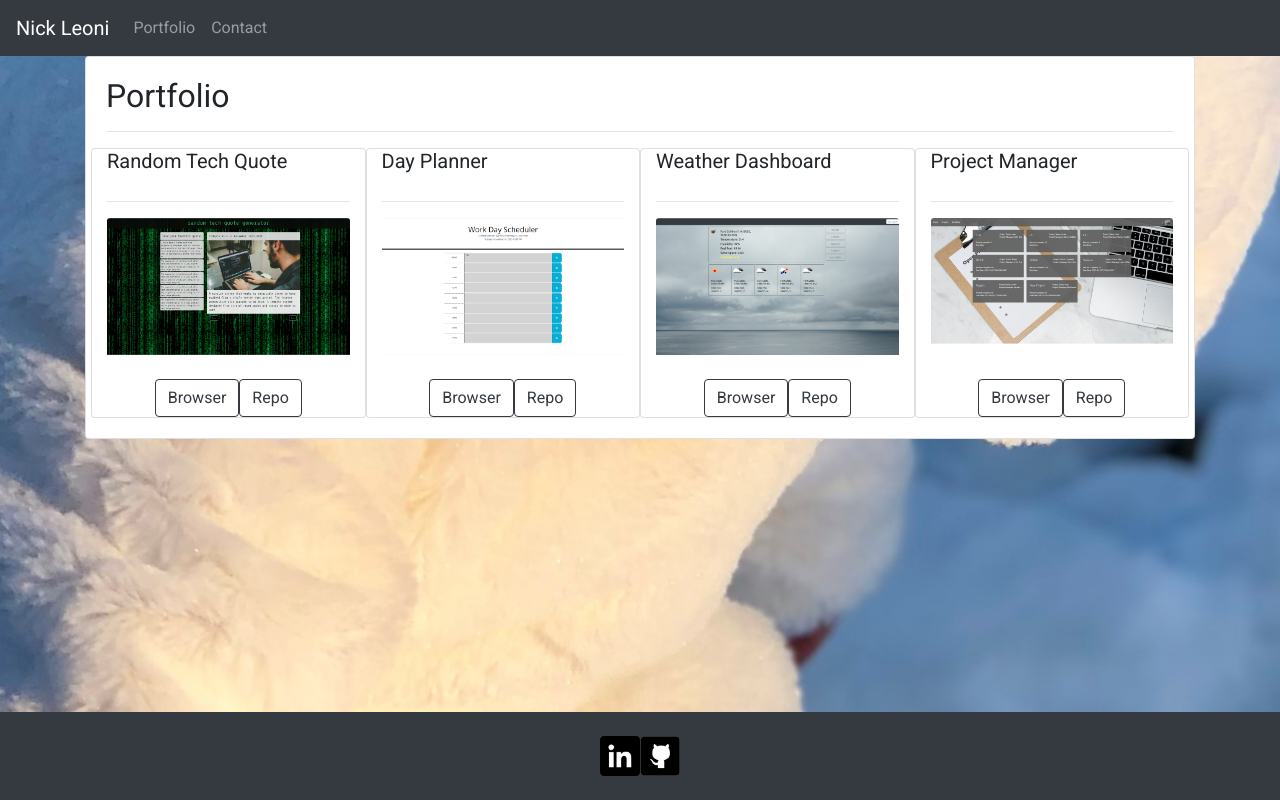
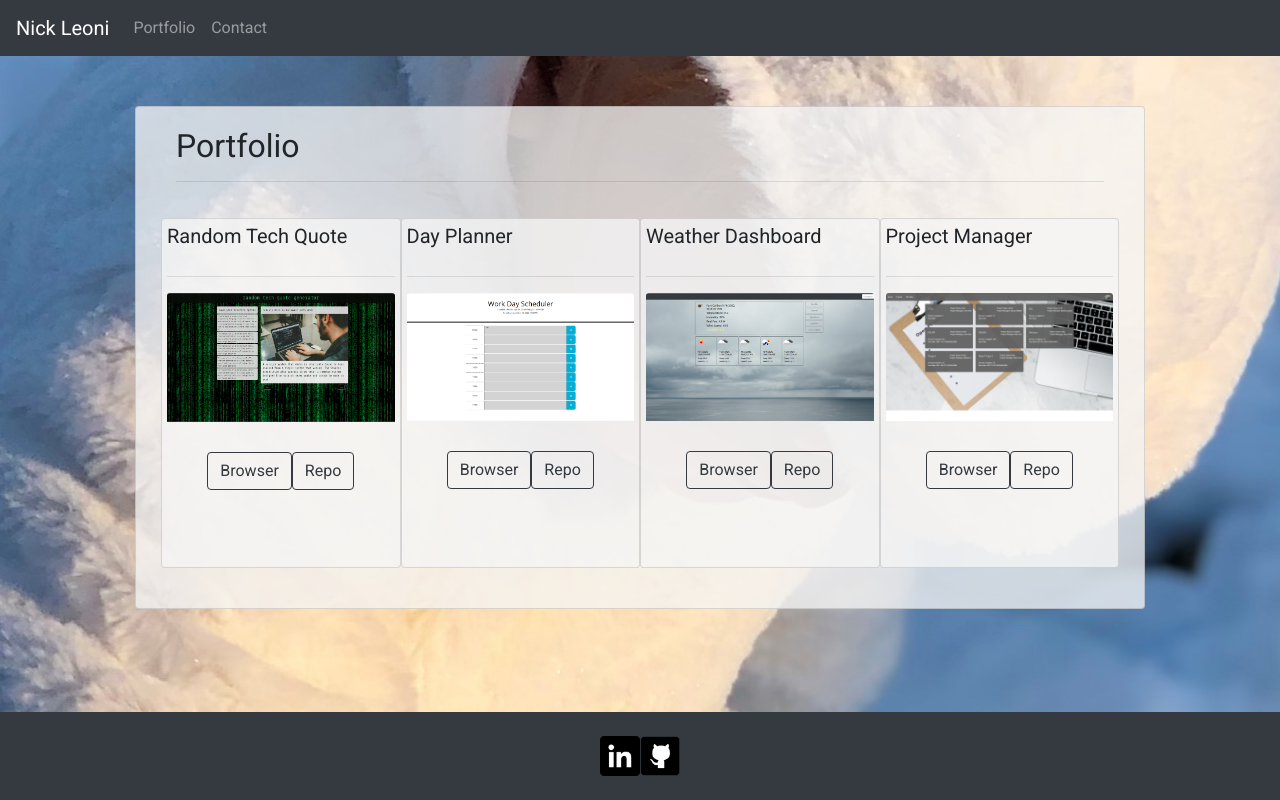
Before and after one commit to njleoni/react_portfolio, a React (Create React App) app: page /portfolio in a window 1280 px wide. Built offline with nearby package versions, Linux system fonts and the light colour scheme.

Commit message:
final push

```diff
--- /dev/null
+++ b/src/components/Project/style.css
@@ -0,0 +1,11 @@
+.port-img {
+  height: 350px;
+  padding: 5px;
+  background-color: rgba(245, 245, 245, 0.767);
+  /* margin-left: 2px; */
+  /* max-width: 350px; */
+}
+
+.justify-content-center {
+  overflow: auto;
+}
--- a/src/pages/Portfolio/index.js
+++ b/src/pages/Portfolio/index.js
@@ -1,4 +1,5 @@
 import Project from '../../components/Project';
+import "./style.css";
 
 const Portfolio = () => {
     return (
--- a/src/pages/Portfolio/style.css
+++ b/src/pages/Portfolio/style.css
@@ -0,0 +1,14 @@
+.container.port {
+  font-size: 20px;
+}
+
+.card.port {
+  margin: 50px;
+  padding-left: 20px;
+  padding-right: 20px;
+  background-color: rgba(245, 245, 245, 0.767);
+}
+
+.row.port {
+  margin-bottom: 20px;
+}
```
Also changed, not shown: src/components/Project/index.js (renamed from src/components/Project.js, +5 -4 lines).
